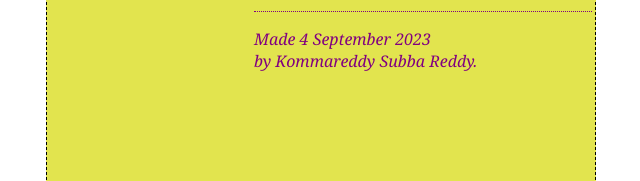
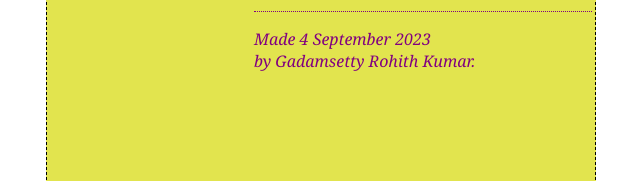
Before and after one commit to Rohithkumar21/INTERNSHIP-CERTFICATION, a plain HTML site: page index10.html in a window 1280 px wide. Shown: the part 353-534 px from the top of the page, 436-1076 px from the left. Drawn offline with Linux system fonts and the light colour scheme.

Commit message:
Update index10.html

```diff
--- a/index10.html
+++ b/index10.html
@@ -76,7 +76,7 @@
                         <p>Welcome to my styled page!</p>
                         <p>It lacks images, but at least it has style. And it has links, even if they don't go anywhere&hellip;</p>
                         <p>There should be more here, but I don't know what yet.</p>
-                        <address>Made 4 September 2023<br>by Kommareddy Subba Reddy.</address>
+                        <address>Made 4 September 2023<br>by Gadamsetty Rohith Kumar.</address>
                     </div>
                 </td>
             </tr>
```
